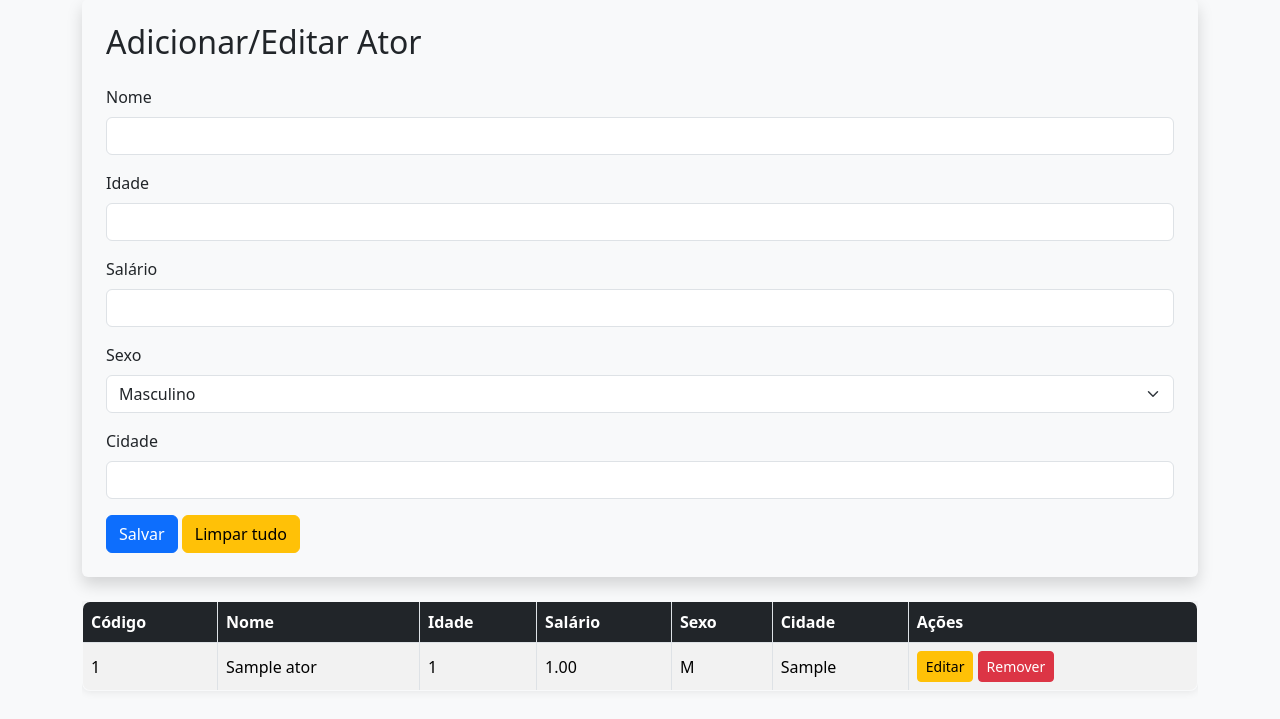
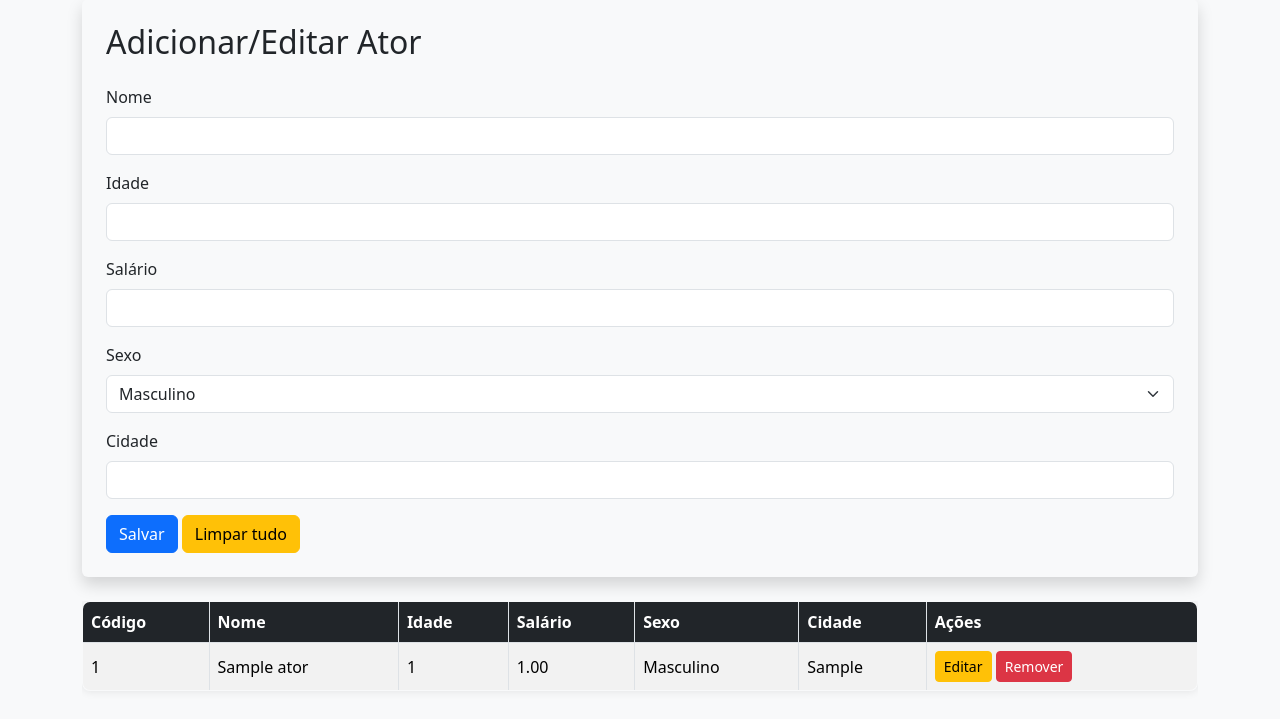
Before and after one commit to JulioCesarCandidoMarquezin/prova-servidor, a PHP site: page / in a window 1280 px wide. Shown: the part 81-800 px from the top of the page. Run offline with PHP 8.4, Linux system fonts and the light colour scheme; tables that the repository leaves empty hold one stand-in row (values such as "Sample post"); data that the repository does not hold is empty.

Commit message:
Detalhe no campo de sexo, escrito por extenso

```diff
--- a/components/row.php
+++ b/components/row.php
@@ -5,7 +5,7 @@ echo "
         <td>{$ator['nome']}</td>
         <td>{$ator['idade']}</td>
         <td>{$ator['salario']}</td>
-        <td>{$ator['sexo']}</td>
+        <td>" . (($ator['sexo'] === 'M') ? 'Masculino' : 'Feminino') . "</td>
         <td>{$ator['cidade']}</td>
         <td>
             <button class='btn btn-warning btn-sm' onclick='editar_ator({$ator['codigo']}, \"{$ator['nome']}\", {$ator['idade']}, {$ator['salario']}, \"{$ator['sexo']}\", \"{$ator['cidade']}\")'>
```
